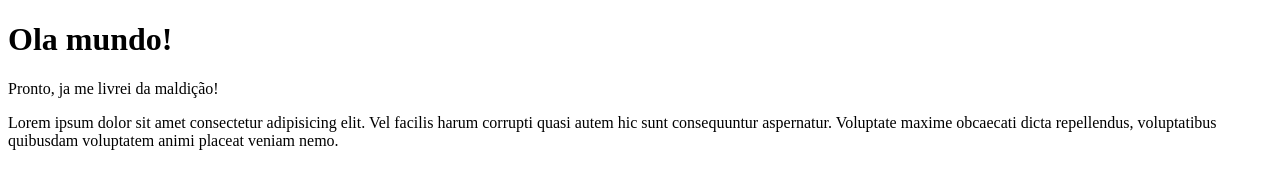
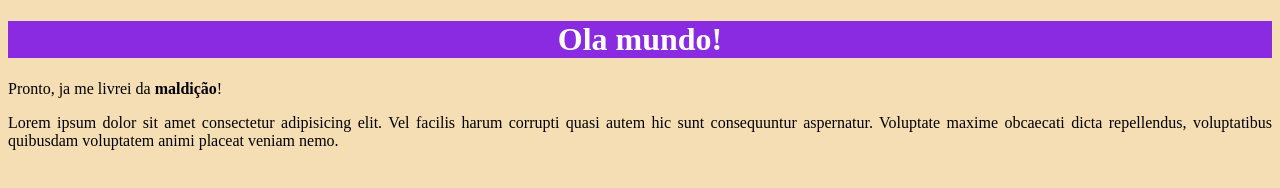
Before and after one commit to Jefersondoliveira/Hello--World, a plain HTML site: page Ola_mundo/index.html in a window 1280 px wide. Drawn offline with Linux system fonts and the light colour scheme.

Commit message:
Update index.html

```diff
--- a/Ola_mundo/index.html
+++ b/Ola_mundo/index.html
@@ -5,11 +5,24 @@
     <meta http-equiv="X-UA-Compatible" content="IE=edge">
     <meta name="viewport" content="width=device-width, initial-scale=1.0">
     <title>Site Olá mundo</title>
+    <style>
+        body{
+           background-color: wheat;
+           text-align: center;
+        }
+        p{
+            text-align: justify;
+        }
+        h1{
+            background-color: blueviolet;
+            color: white;
+        }
+    </style>
 </head>
 <body>
     <h1>Ola mundo!</h1>
     <p>
-        Pronto, ja me livrei da maldição!
+        Pronto, ja me livrei da <strong>maldição</strong>!
     </p>
     <p>
         Lorem ipsum dolor sit amet consectetur adipisicing elit. Vel facilis harum corrupti quasi autem hic sunt consequuntur aspernatur. Voluptate maxime obcaecati dicta repellendus, voluptatibus quibusdam voluptatem animi placeat veniam nemo.
```
